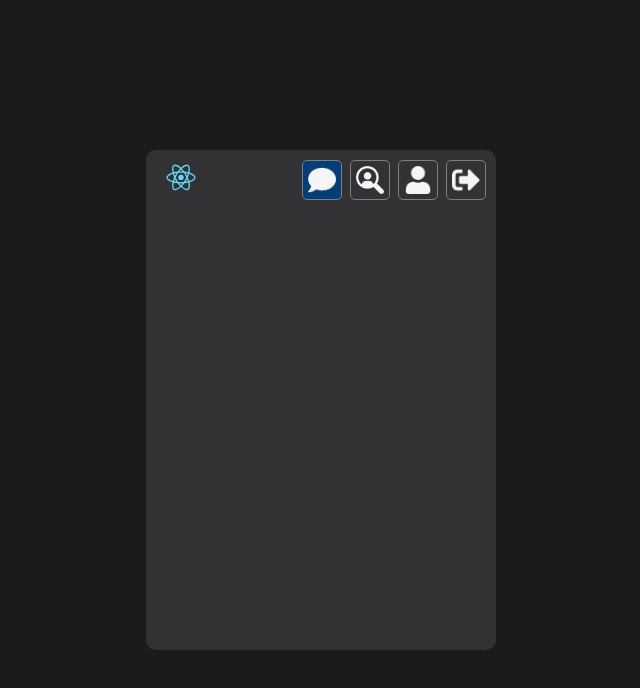
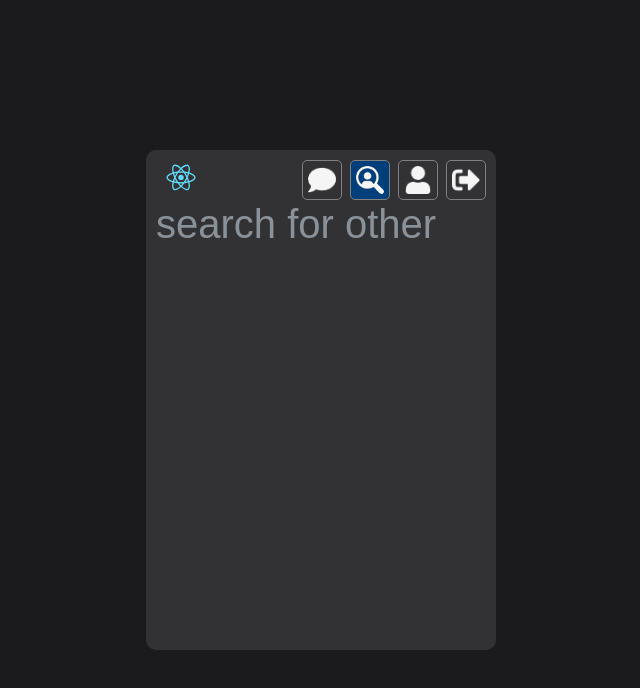
Before and after one commit to adrian007i/unibuds.com, a React (Create React App) app in the folder frontend/: page /search in a window 1280 px wide. Before the commit this address had no page. Shown: the top 688 px of the page, without its empty margins (319-959 px from the left). Built offline with nearby package versions, Linux system fonts and the light colour scheme; sample sign-in values are in the browser's storage.

Commit message:
active status on navbar

```diff
--- a/frontend/src/App.js
+++ b/frontend/src/App.js
@@ -1,13 +1,16 @@
 import logo from './logo.svg';
 import './App.css';
 import React from 'react';
-import { Routes, Route, Link } from "react-router-dom";
+import { Routes, Route, Link, NavLink } from "react-router-dom";
 import loadAppData from './utils/loadJwtUser';
 
 import Register from './containers/Register';
 import Login from './containers/Login';
 import Home from './containers/PublicHome';
 import Profile from './containers/Profile';
+import Chat from './containers/Chat';
+import Search from './containers/Search';
+
 import PrivateRoute from './utils/PrivateRoute';
 import PublicRoute from './utils/PublicRoute';
 
@@ -20,13 +23,13 @@ import search from './icons/search.png';
 
 
 
-import {logoutUser} from './redux/actions/auth'
+import { logoutUser } from './redux/actions/auth'
 
 loadAppData();
 
 axios.defaults.baseURL = "http://localhost:4000/";
 
-function App({logoutUser, isAuthenticated, user }) {
+function App({ logoutUser, isAuthenticated, user }) {
 
   return (
     <div className='main'>
@@ -35,22 +38,22 @@ function App({logoutUser, isAuthenticated, user }) {
         {(isAuthenticated &&
           <div className='nav'>
             <div id="left">
-              <Link to="/chats"  >
+              <NavLink to="/chats"  >
                 <img src={logo} width="50px" alt="" />
-              </Link>
+              </NavLink>
               <small>{user.first_name}</small>
             </div>
             <div id='right'>
-              <Link to="/chats" className='active' >
+              <NavLink to="/chats" activeClassName="active">
                 <img src={chat} alt='chat' title='chat' />
-              </Link>
-              <Link to="/search">
+              </NavLink >
+              <NavLink to="/search" activeClassName="active">
                 <img src={search} alt='search' title='search' />
-              </Link>
-              <Link to="/profile">
+              </NavLink>
+              <NavLink to="/profile" activeClassName="active">
                 <img src={profile} alt='profile' title='profile' />
-              </Link>
-              <button onClick={logoutUser} style={{background: "transparent", border: "none"}} >
+              </NavLink>
+              <button onClick={logoutUser} style={{ background: "transparent", border: "none" }} >
                 <img src={signOut} alt='signout' title='signout' />
               </button>
             </div>
@@ -62,18 +65,16 @@ function App({logoutUser, isAuthenticated, user }) {
               UniBuds { }
             </h1>
           </Link>
-
-
         }
-
 
         <Routes>
           <Route path="/" element={<PublicRoute component={Home} />} />
           <Route path="/register" element={<PublicRoute component={Register} />} />
           <Route path="/login" element={<PublicRoute component={Login} />} />
 
-
+          <Route path="chats" element={<PrivateRoute component={Chat} />} />
           <Route path="profile" element={<PrivateRoute component={Profile} />} />
+          <Route path="search" element={<PrivateRoute component={Search} />} />
 
           {/* <Route element={<Home />} /> */}
         </Routes>
@@ -90,4 +91,4 @@ const mapStateToProps = state => ({
   isPending: state.auth.isPending
 });
 
-export default connect(mapStateToProps, {logoutUser})(App);
+export default connect(mapStateToProps, { logoutUser })(App);
--- a/frontend/src/containers/Chat.js
+++ b/frontend/src/containers/Chat.js
@@ -0,0 +1,33 @@
+import React, { useState, useEffect } from 'react';
+import { connect } from 'react-redux';
+import { registerUser } from '../redux/actions/auth';
+import { Button, Form, FormControl as Input, FormLabel as Label, Row, Col } from 'react-bootstrap';
+import { Link } from "react-router-dom";
+
+const Chat = ({ errors, isPending }) => {
+
+
+
+    return (
+        <>
+            <ul>
+                <li>Billy </li>
+                <li>Tom</li>
+                <li>Penny</li>
+                <li>James</li>
+            </ul>
+        </>
+    );
+}
+
+
+
+
+
+const mapStateToProps = state => ({
+    errors: state.auth.errors,
+    isAuthenticated: state.auth.isAuthenticated,
+    isPending: state.auth.isPending
+});
+
+export default connect(mapStateToProps, {   })(Chat);
--- a/frontend/src/containers/Search.js
+++ b/frontend/src/containers/Search.js
@@ -0,0 +1,28 @@
+import React, { useState, useEffect } from 'react';
+import { connect } from 'react-redux';
+import { registerUser } from '../redux/actions/auth';
+import { Button, Form, FormControl as Input, FormLabel as Label, Row, Col } from 'react-bootstrap';
+import { Link } from "react-router-dom";
+
+const Search = ({ errors, isPending }) => {
+
+
+
+    return (
+        <>
+            <h1>search for other</h1>
+        </>
+    );
+}
+
+
+
+
+
+const mapStateToProps = state => ({
+    errors: state.auth.errors,
+    isAuthenticated: state.auth.isAuthenticated,
+    isPending: state.auth.isPending
+});
+
+export default connect(mapStateToProps, {   })(Search);
```
